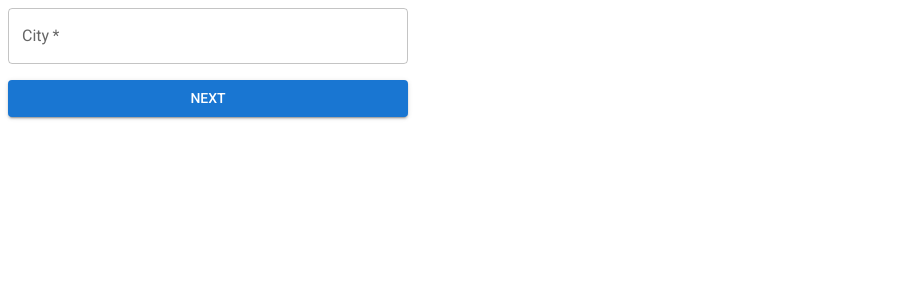
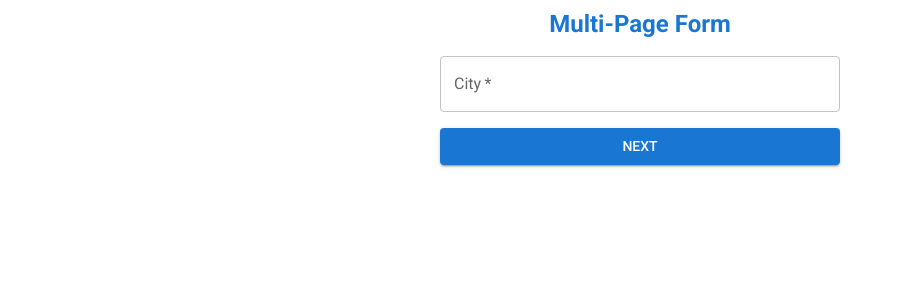
Before and after one commit to yaelih/fe-home-test, a Next.js app: page /page-a in a window 1280 px wide. Shown: the top 300 px of the page, without its empty margins (0-897 px from the left). Built offline with nearby package versions, Linux system fonts and the light colour scheme; what @mui/material-nextjs would draw is missing.

Commit message:
change structure and layout of form

```diff
--- /dev/null
+++ b/app/(form)/layout.tsx
@@ -0,0 +1,25 @@
+import { Stack, Typography } from '@mui/material';
+import { CityProvider } from '../providers';
+
+export default function FormLayout({
+  children,
+}: Readonly<{
+  children: React.ReactNode;
+}>) {
+  return (
+    <CityProvider>
+      <Stack spacing={2} width="100%" maxWidth={400}>
+        <Typography
+          variant="h5"
+          gutterBottom
+          color="primary"
+          fontWeight="bold"
+          align="center"
+        >
+          Multi-Page Form
+        </Typography>
+        {children}
+      </Stack>
+    </CityProvider>
+  );
+}
--- a/app/page-a/page.tsx
+++ b/app/(form)/page-a/page.tsx
@@ -2,8 +2,8 @@
 
 import { useState } from 'react';
 import { useRouter } from 'next/navigation';
-import { Button, Stack, TextField } from '@mui/material';
-import { useCity } from '../providers';
+import { Button, TextField } from '@mui/material';
+import { useCity } from '../../providers';
 
 export default function PageA() {
   const router = useRouter();
@@ -24,7 +24,7 @@ export default function PageA() {
   };
 
   return (
-    <Stack spacing={2} sx={{ maxWidth: 400 }}>
+    <>
       <TextField
         id="city"
         label="City"
@@ -42,6 +42,6 @@ export default function PageA() {
       <Button variant="contained" size="medium" onClick={handleNext}>
         Next
       </Button>
-    </Stack>
+    </>
   );
 }
--- a/app/layout.tsx
+++ b/app/layout.tsx
@@ -2,7 +2,7 @@ import type { Metadata } from 'next';
 import { AppRouterCacheProvider } from '@mui/material-nextjs/v16-appRouter';
 import { Roboto } from 'next/font/google';
 import { ThemeProvider } from '@mui/material/styles';
-import { CityProvider } from './providers';
+import { Box } from '@mui/material';
 import theme from './theme';
 
 const roboto = Roboto({
@@ -26,7 +26,15 @@ export default function RootLayout({
       <body>
         <AppRouterCacheProvider>
           <ThemeProvider theme={theme}>
-            <CityProvider>{children}</CityProvider>
+            <Box
+              component="main"
+              display="flex"
+              flexDirection="column"
+              alignItems="center"
+              minHeight="100vh"
+            >
+              {children}
+            </Box>
           </ThemeProvider>
         </AppRouterCacheProvider>
       </body>
```
Also changed, not shown: app/(form)/page-b/page.tsx (added, +76 -0 lines), app/page-b/page.tsx (deleted, +0 -47 lines).
